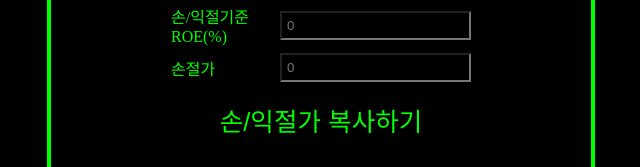
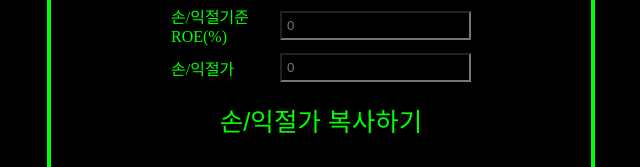
Before and after one commit to gloomydumber/LossCutCalculator, a plain HTML site: page index.html in a window 1280 px wide. Shown: the part 330-497 px from the top of the page, 373-1013 px from the left. Drawn offline with Linux system fonts and the light colour scheme.

Commit message:
label_modded

```diff
--- a/index.html
+++ b/index.html
@@ -62,7 +62,7 @@
         />
       </div>
       <div class="col">
-        <label class="active" for="lossPrice">손절가</label>
+        <label class="active" for="lossPrice">손/익절가</label>
         <input placeholder="0" id="lossPrice" type="text" class="" />
       </div>
       <!--<input
```
